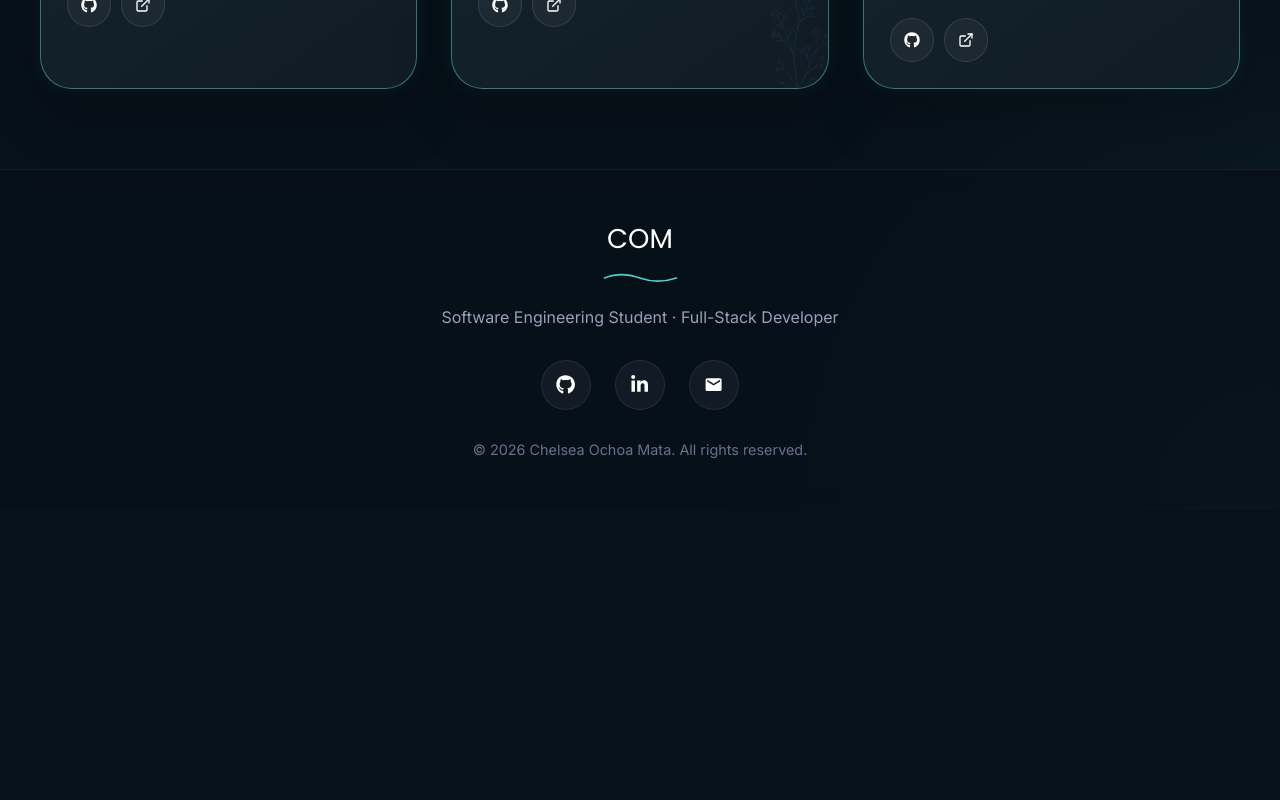
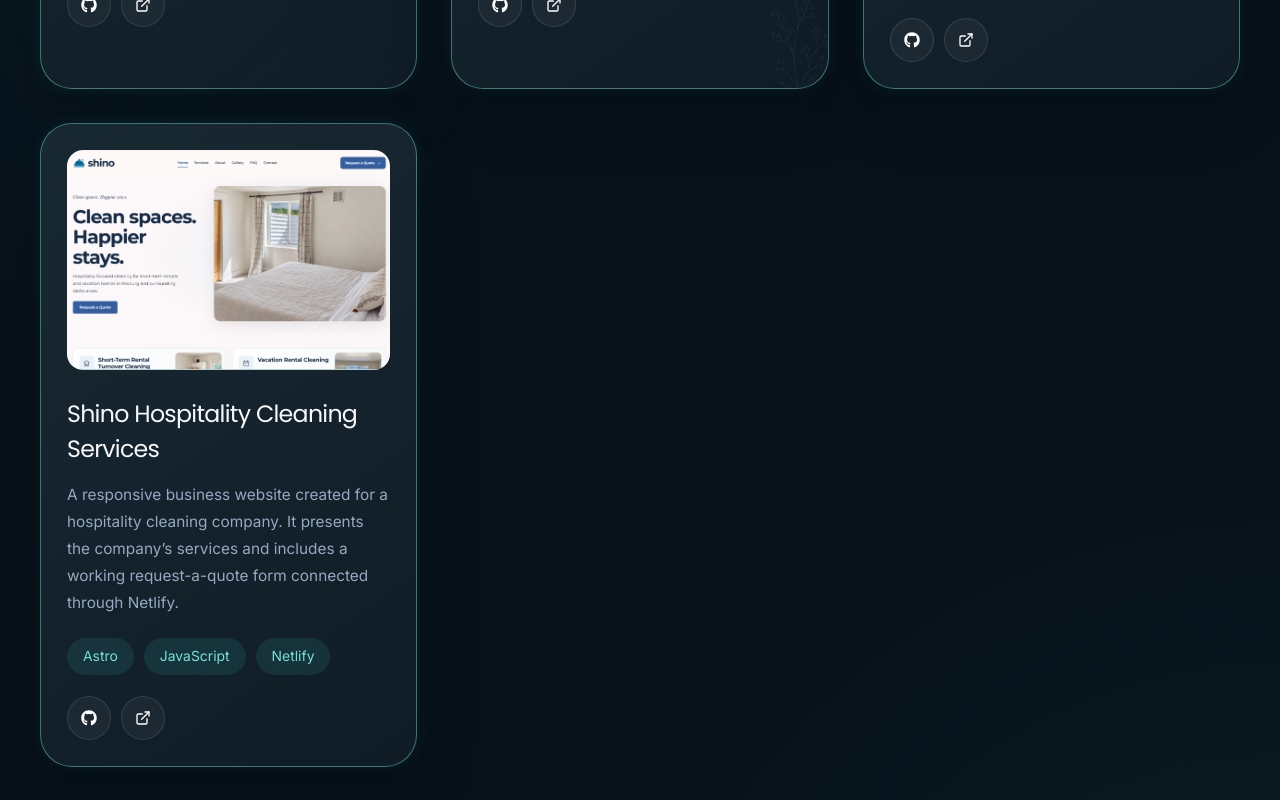
Before and after one commit to omcore7/portfolio, a React (Vite) app: page /projects in a window 1280 px wide. Shown: the part 900-1700 px from the top of the page. Before the commit the page ends 1408 px from the top, so only its background shows below. Built offline with nearby package versions, Linux system fonts and the light colour scheme.

Commit message:
Add Shino client project to portfolio

```diff
--- a/src/pages/Projects.jsx
+++ b/src/pages/Projects.jsx
@@ -11,6 +11,7 @@ import projectsFlowersRight from "../assets/projects-flowers-right.png"
 import portfolioPreview from "../assets/portfolio-preview.png"
 import reptrackPreview from "../assets/reptrack-preview.png"
 import custodialPreview from "../assets/custodial-preview.png"
+import shinoPreview from "../assets/shino-preview.png"
 
 function Projects() {
   return (
@@ -247,6 +248,67 @@ function Projects() {
 
         </article>
 
+        {/* SHINO HOSPITALITY CLEANING SERVICES */}
+
+        <article className="project-card">
+
+          <div className="project-image">
+            <img
+              src={shinoPreview}
+              alt="Preview of the Shino Hospitality Cleaning Services website"
+            />
+          </div>
+
+          <h2 className="project-title">
+            Shino Hospitality Cleaning Services
+          </h2>
+
+          <p className="project-text">
+            A responsive business website created for a hospitality cleaning
+            company. It presents the company’s services and includes a working
+            request-a-quote form connected through Netlify.
+          </p>
+
+          <div className="project-tags">
+
+            <span className="project-tag">
+              Astro
+            </span>
+
+            <span className="project-tag">
+              JavaScript
+            </span>
+
+            <span className="project-tag">
+              Netlify
+            </span>
+
+          </div>
+
+          <div className="project-links">
+
+            <a
+              href="https://github.com/omcore7/shino-website"
+              target="_blank"
+              rel="noopener noreferrer"
+              aria-label="View Shino website source code on GitHub"
+            >
+              <FaGithub />
+            </a>
+
+            <a
+              href="https://shinocleaning.com/"
+              target="_blank"
+              rel="noopener noreferrer"
+              aria-label="View the live Shino Hospitality Cleaning Services website"
+            >
+              <FiExternalLink />
+            </a>
+
+          </div>
+
+        </article>
+
       </div>
 
     </main>
```
Also changed, not shown: src/assets/shino-preview.png (added).
